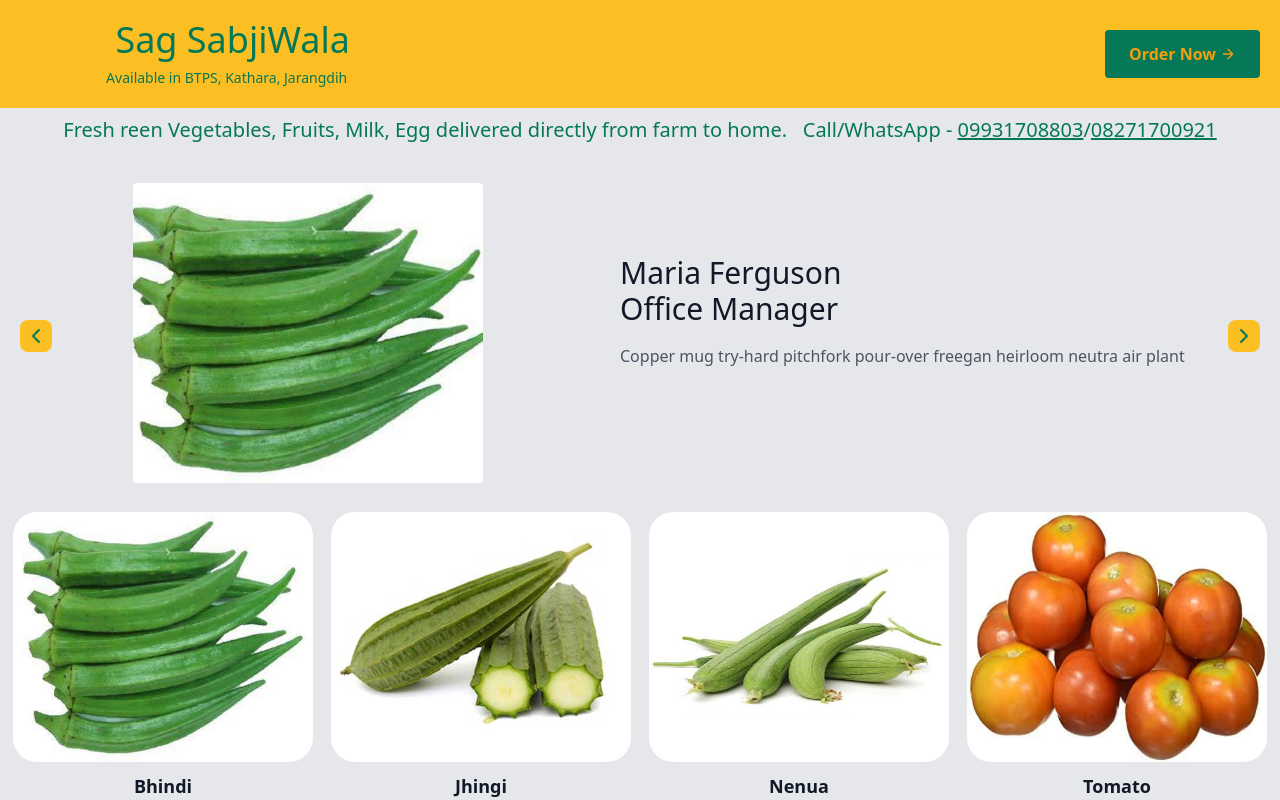
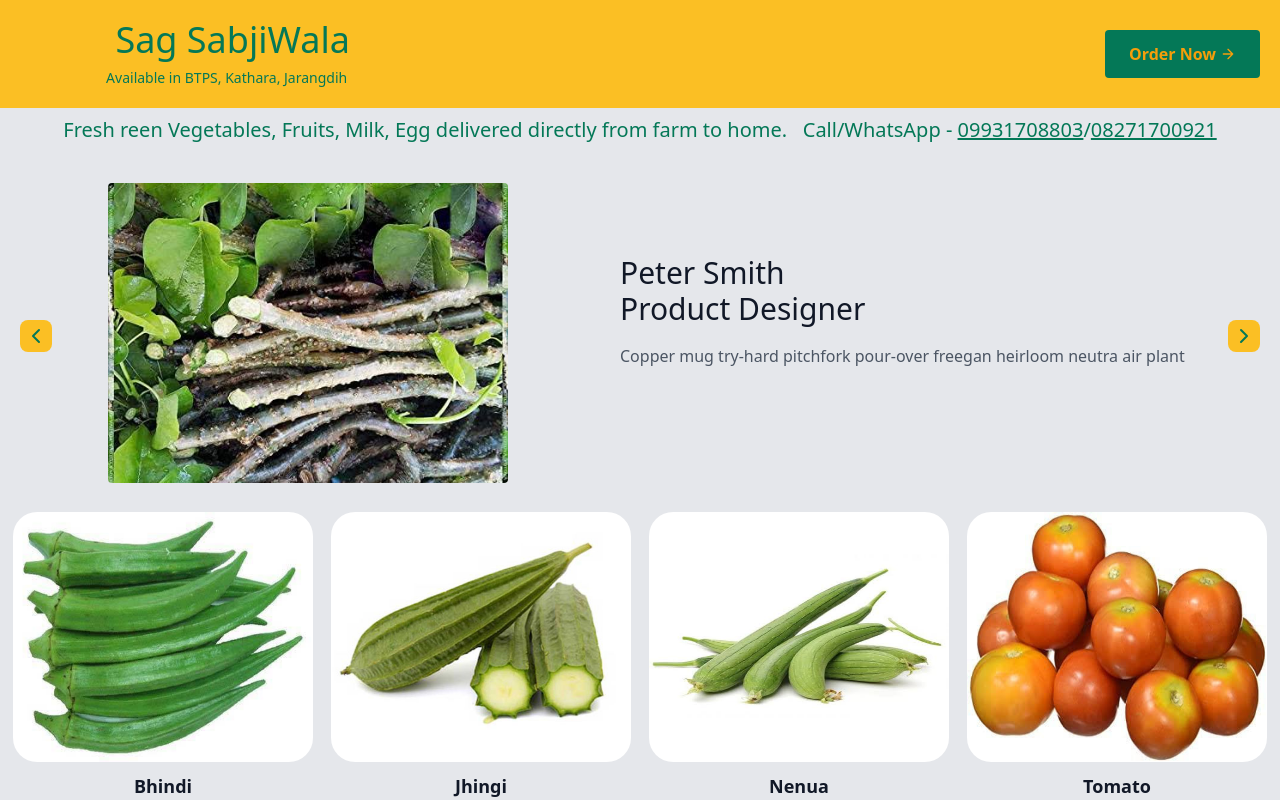
Before and after one commit to Veronika19/sagsabji, a Next.js app: page / in a window 1280 px wide. Shown: the top 800 px of the page. Built offline with nearby package versions, Linux system fonts and the light colour scheme; no server answers.

Commit message:
deploy with slider

```diff
--- a/components/Slider/data.js
+++ b/components/Slider/data.js
@@ -17,7 +17,7 @@ const people = [
   },
   {
     id: 3,
-    image: '/kheera.jpeg',
+    image: '/giloy.jpeg',
     name: 'peter smith',
     title: 'product designer',
     quote:
--- a/components/Slider/index.js
+++ b/components/Slider/index.js
@@ -9,10 +9,10 @@ function App() {
   const [index, setIndex] = useState(0);
 
   useEffect(() => {
-    // let sliderInterval = setInterval(() => setNext(), 3000);
-    // return () => {
-    //   clearInterval(sliderInterval);
-    // };
+    let sliderInterval = setInterval(() => setNext(), 3000);
+    return () => {
+      clearInterval(sliderInterval);
+    };
   }, [index]);
 
   const setNext = () => {
@@ -31,7 +31,7 @@ function App() {
     <div className="mt-1 mb-8 md:mt-8 h-40 md:h-80 max-w-screen-xl text-center relative flex overflow-hidden section-center">
       {people.map((person, personIndex) => {
         const { id, image, name, title } = person;
-        console.log(index);
+        // console.log(index);
         let position = personIndex === index ? 'activeSlide' : 'nextSlide';
         if (personIndex === index - 1 || (index === 0 && personIndex === people.length - 1)) {
           position = 'lastSlide';
@@ -40,7 +40,7 @@ function App() {
           <article className={`${position} flex flex-row left-6 md:left-8 items-center`} key={id}>
             <div className="lg:max-w-lg lg:w-full md:w-1/2 w-2/5 mb-10 md:mb-0">
               <Image
-                width={350}
+                width={400}
                 height={300}
                 src={image}
                 alt={name}
@@ -63,13 +63,13 @@ function App() {
       })}
       <button
         onClick={() => setPrev()}
-        className="top-10 md:top-40 prev bg-yellow-400 text-green-700 rounded-lg"
+        className="top-14 md:top-40 prev bg-yellow-400 text-green-700 rounded-lg"
       >
         <FiChevronLeft />
       </button>
       <button
         onClick={() => setNext()}
-        className="top-10 md:top-40 next bg-yellow-400 text-green-700 rounded-lg"
+        className="top-14 md:top-40 next bg-yellow-400 text-green-700 rounded-lg"
       >
         <FiChevronRight />
       </button>
```
